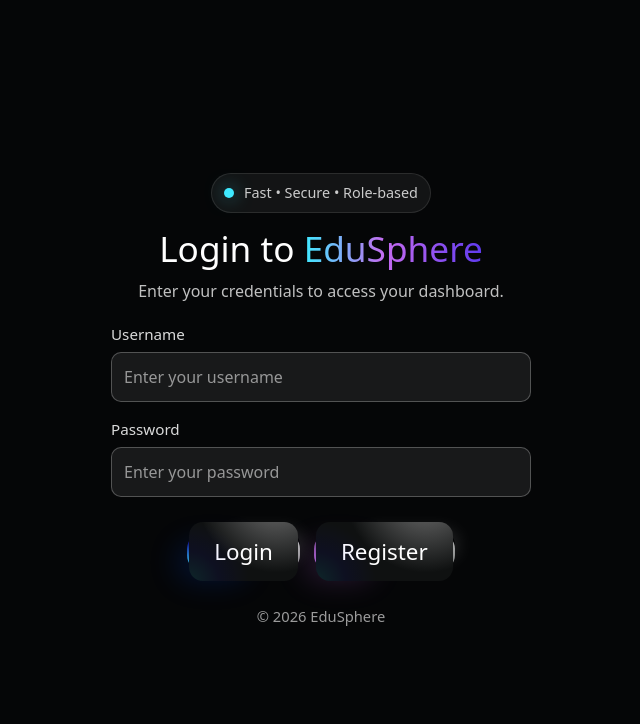
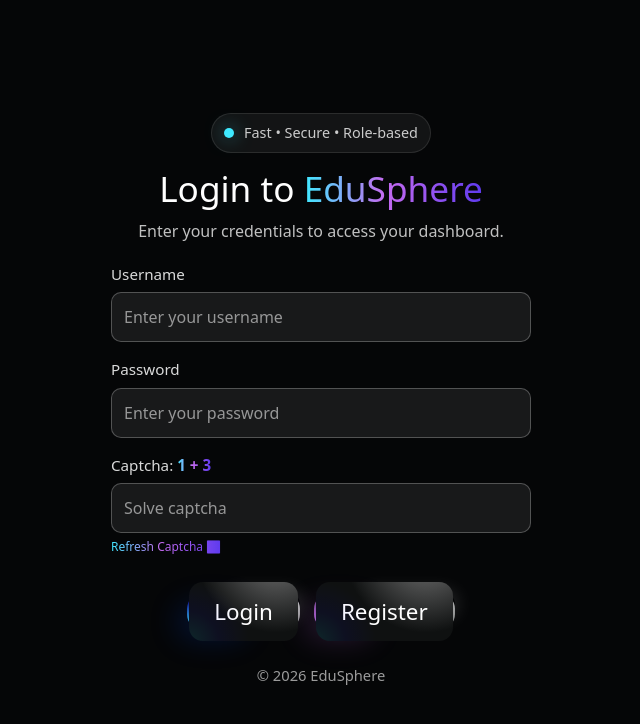
Before and after one commit to tanvipawar27/EDUCATIONAL_EVENT_MANAGEMENT, an Angular app in the folder client/: page /app-landing in a window 1280 px wide. Both pictures are taken after a click on the button "Login". Shown: the top 724 px of the page, without its empty margins (319-959 px from the left). Built offline with nearby package versions, Linux system fonts and the light colour scheme.

Commit message:
lunch time commit

```diff
--- a/client/src/app/login/login.component.html
+++ b/client/src/app/login/login.component.html
@@ -36,6 +36,41 @@
         />
       </div>
 
+      <!-- ✅ CAPTCHA (NEW – minimal & clean) -->
+<div class="form-group">
+<label>
+
+          Captcha:
+<span class="accent" style="font-weight:600">
+
+            {{ captchaText }}
+</span>
+</label>
+
+        <input
+
+          type="number"
+
+          formControlName="captcha"
+
+          placeholder="Solve captcha"
+
+        />
+
+        <small
+
+          class="accent"
+
+          style="cursor:pointer; font-size:12px"
+
+          (click)="generateCaptcha()">
+
+          Refresh Captcha 🔄
+</small>
+</div>
+
+
+
       <div *ngIf="showError" class="error-message">
         {{ errorMessage }}
       </div>
--- a/client/src/app/login/login.component.ts
+++ b/client/src/app/login/login.component.ts
@@ -16,19 +16,53 @@ export class LoginComponent implements OnInit {
   errorMessage = '';
   currentYear: number = new Date().getFullYear();
 
+  captchaText ="";
+  captchaAnswer!: number;
+
   constructor(
     private fb: FormBuilder,
     private httpService: HttpService,
     private authService: AuthService,
     private router: Router
   ) {}
+ngOnInit(): void {
 
-  ngOnInit(): void {
     this.itemForm = this.fb.group({
+
       username: ['', Validators.required],
-      password: ['', Validators.required]
+
+      password: ['', Validators.required],
+
+      // ✅ CAPTCHA form control (NEW)
+
+      captcha: ['', Validators.required]
+
     });
+
+    // ✅ Generate captcha on load
+
+    this.generateCaptcha();
+
   }
+
+  // ✅ CAPTCHA generator (NEW)
+
+  generateCaptcha(): void {
+
+    const a = Math.floor(Math.random() * 10);
+
+    const b = Math.floor(Math.random() * 10);
+
+    this.captchaText = `${a} + ${b}`;
+
+    this.captchaAnswer = a + b;
+
+
+    this.itemForm.get('captcha')?.reset();
+
+  }
+
+
 
   registration(): void {
     this.router.navigate(['/registration']);
@@ -40,6 +74,23 @@ export class LoginComponent implements OnInit {
       this.errorMessage = 'Please fill in all required fields.';
       return;
     }
+
+
+
+    // ✅ CAPTCHA validation (NEW)
+
+    if (this.itemForm.value.captcha != this.captchaAnswer) {
+
+      this.showError = true;
+
+      this.errorMessage = 'Invalid captcha.';
+
+      this.generateCaptcha();
+
+      return;
+
+    }
+
 
     this.httpService.Login(this.itemForm.value).subscribe({
       next: (res: any) => {
--- a/client/src/app/registration/registration.component.html
+++ b/client/src/app/registration/registration.component.html
@@ -58,6 +58,42 @@
         </select>
       </div>
 
+
+<!-- ✅ CAPTCHA (NEW – minimal, matches UI) -->
+<div class="form-group">
+<label>
+
+          Captcha:
+<span class="accent" style="font-weight:600">
+
+            {{ captchaText }}
+</span>
+</label>
+
+        <input
+
+          type="number"
+
+          formControlName="captcha"
+
+          placeholder="Solve captcha"
+
+        />
+
+        <small
+
+          class="accent"
+
+          style="cursor:pointer; font-size:12px"
+
+          (click)="generateCaptcha()">
+
+          Refresh Captcha 🔄
+</small>
+</div>
+
+
+
       <div class="actions">
         <button class="button" type="submit">
           <span class="blob1"></span>
--- a/client/src/app/registration/registration.component.ts
+++ b/client/src/app/registration/registration.component.ts
@@ -9,26 +9,63 @@ import { HttpService } from '../../services/http.service';
   styleUrls: ['./registration.component.scss']
 })
 export class RegistrationComponent implements OnInit {
-currentYear: number = new Date().getFullYear();
+  currentYear: number = new Date().getFullYear();
   itemForm!: FormGroup;
   showMessage: boolean = false;
   responseMessage: any = '';
+
+  captchaText ='';
+  captchaAnswer!: number;
 
   constructor(
     private fb: FormBuilder,
     private httpService: HttpService,
     private router: Router
-  ) {}
+  ) { }
+
 
   ngOnInit(): void {
+
     this.itemForm = this.fb.group({
+
       username: ['', [Validators.required, Validators.minLength(2), this.usernameValidator]],
+
       email: ['', [Validators.required, Validators.pattern(/^[a-zA-Z0-9._%+-]+@[a-zA-Z0-9.-]+\.[a-zA-Z]{2,}$/)]],
+
       password: ['', [Validators.required, this.passwordValidator]],
+
       confirmPassword: ['', Validators.required],
-      role: ['', Validators.required]
+
+      role: ['', Validators.required],
+
+      // ✅ CAPTCHA control (NEW)
+
+      captcha: ['', Validators.required]
+
     }, { validators: this.passwordsMatchValidator });
+
+    // ✅ Generate captcha on load
+
+    this.generateCaptcha();
+
   }
+
+  // ✅ CAPTCHA generator (NEW)
+
+  generateCaptcha(): void {
+
+    const a = Math.floor(Math.random() * 10);
+
+    const b = Math.floor(Math.random() * 10);
+
+    this.captchaText = `${a} + ${b}`;
+
+    this.captchaAnswer = a + b;
+
+    this.itemForm.get('captcha')?.reset();
+
+  }
+
 
   // ✅ Custom username validator
   usernameValidator(control: AbstractControl): ValidationErrors | null {
@@ -63,6 +100,21 @@ currentYear: number = new Date().getFullYear();
       return;
     }
 
+    // ✅ CAPTCHA validation (NEW)
+
+    if (this.itemForm.value.captcha != this.captchaAnswer) {
+
+      this.showMessage = true;
+
+      this.responseMessage = 'Invalid captcha.';
+
+      this.generateCaptcha();
+
+      return;
+
+    }
+
+
     const payload = { ...this.itemForm.value };
     delete payload.confirmPassword;
 
```
